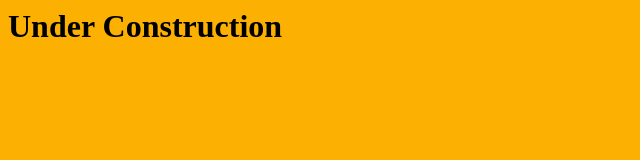
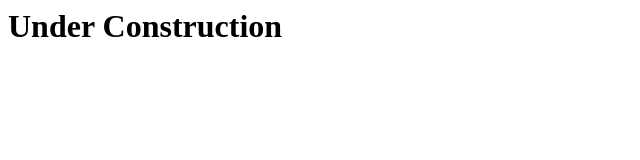
Before and after one commit to Vigoa01/raikel, a plain HTML site: page index.html in a window 1280 px wide. Shown: the whole page, without its empty margins (0-640 px from the left). Drawn offline with Linux system fonts and the light colour scheme.

Commit message:
Update mystyle.css

```diff
--- a/mystyle.css
+++ b/mystyle.css
@@ -1 +1 @@
-body {background-color: #Fcb001;}
+body {background-color: ##ffc247;}
```
